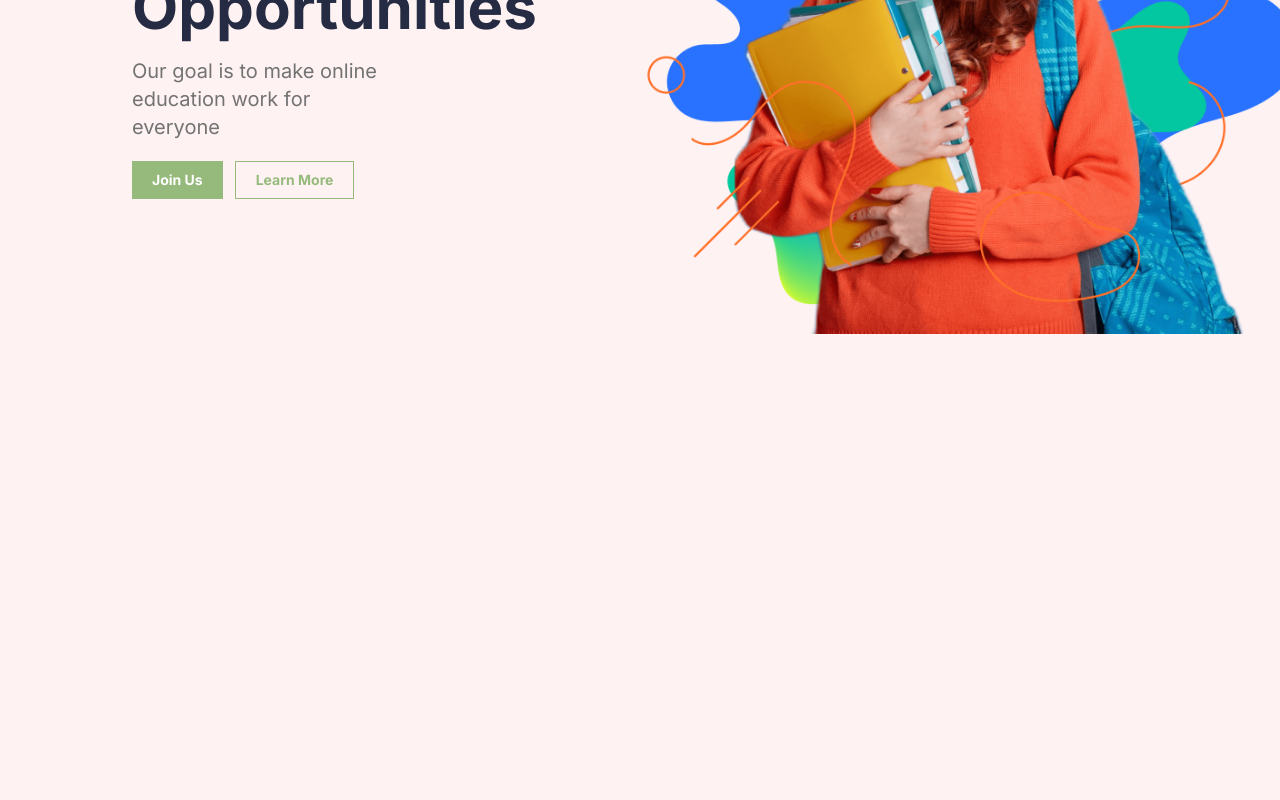
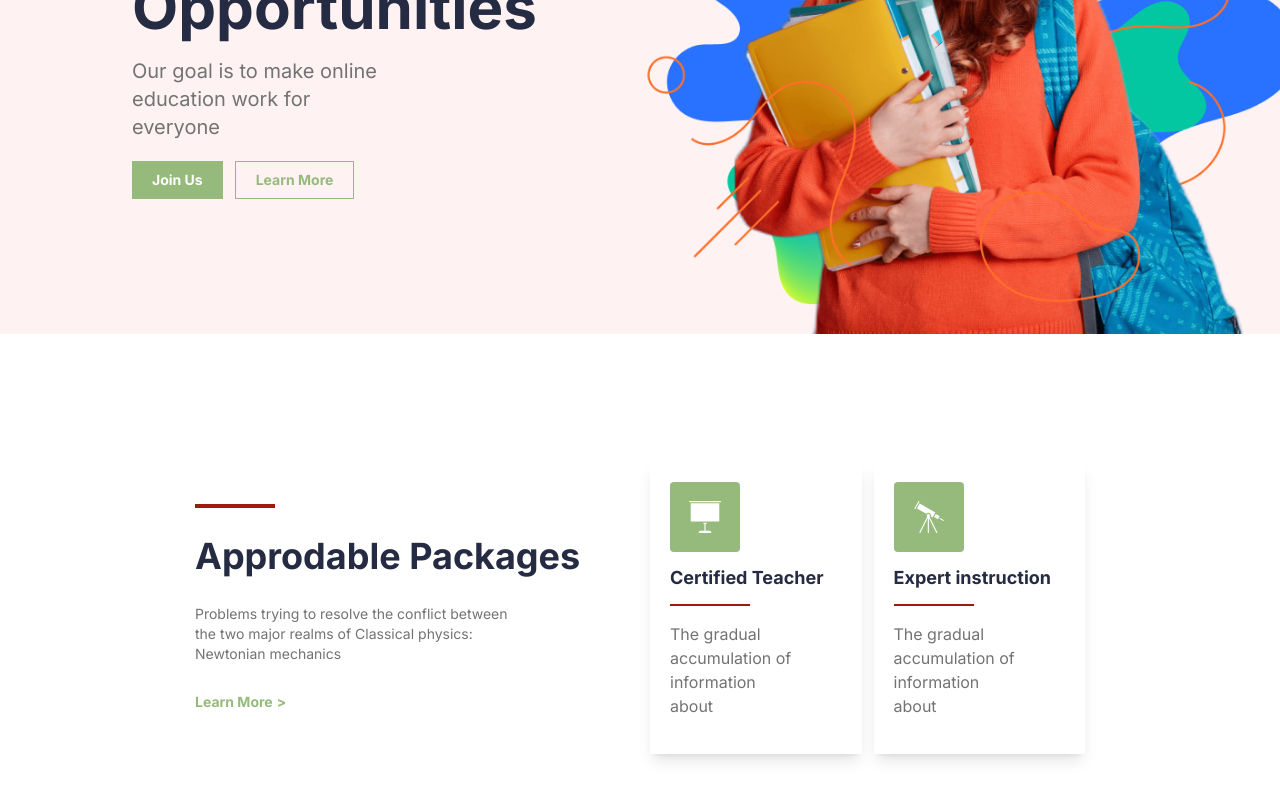
Before and after one commit to arifulsajib/yy-ventures-task, a Next.js app: page / in a window 1280 px wide. Shown: the part 378-1178 px from the top of the page. Before the commit the page ends 800 px from the top, so only its background shows below. Built offline with nearby package versions, Linux system fonts and the light colour scheme.

Commit message:
features section done

```diff
--- a/app/components/Banner.tsx
+++ b/app/components/Banner.tsx
@@ -7,10 +7,10 @@ const Banner = () => {
       <div className="grid grid-cols-1 lg:grid-cols-2 items-center">
         <div className="ps-0 text-center lg:text-start lg:ps-[132px] order-2 lg:order-1">
           <p className="text-lg text-lightgreen-color mb-7 font-bold">Welcome</p>
-          <h1 className="text-6xl text-deepblue-color font-bold">Best Learning </h1>
-          <h1 className="text-6xl text-deepblue-color font-bold my-3 mb-5">Opportunities</h1>
+          <h1 className="text-4xl lg:text-6xl text-deepblue-color font-bold">Best Learning </h1>
+          <h1 className="text-4xl lg:text-6xl text-deepblue-color font-bold my-3 mb-5">Opportunities</h1>
           <p className="text-xl mb-5 lg:w-2/4 text-lightgrey-color">Our goal is to make online education work for everyone</p>
-          <div className="flex">
+          <div className="flex justify-center lg:justify-start">
             <button className="bg-lightgreen-color text-sm font-bold text-white py-2 px-5">Join Us</button>
             <button className="border border-lightgreen-color text-sm font-bold text-lightgreen-color py-2 px-5 ms-3 hover:bg-lightgreen-color hover:text-white">Learn More</button>
           </div>
--- /dev/null
+++ b/app/components/Features.tsx
@@ -0,0 +1,45 @@
+import styles from "../styles/features.module.css";
+import svg1 from "../../public/012-blackboards.svg";
+import svg2 from "../../public/013-telescope-1.svg";
+import Image from "next/image";
+
+const Features = () => {
+  return (
+    <section className="bg-white px-8 lg:px-[195px] py-12 lg:py-32">
+      <div className="grid grid-cols-1 lg:grid-cols-2 items-center gap-5">
+        {/* left half */}
+        <div>
+          <div className="w-20 h-1 bg-maroon-color"></div>
+          <h1 className="my-7 text-3xl lg:text-4xl font-bold text-deepblue-color">Approdable Packages</h1>
+          <p className="text-lightgrey-color text-sm w-3/4">Problems trying to resolve the conflict between the two major realms of Classical physics: </p>
+          <p className="text-lightgrey-color text-sm mb-7">Newtonian mechanics</p>
+          <div className={`text-sm font-bold text-lightgreen-color flex items-center ${styles.arrowBtn}`}>
+            <p>Learn More</p>
+            <p className={`ms-1 ${styles.arrow}`}>&gt;</p>
+          </div>
+        </div>
+        {/* right half */}
+        <div className="grid grid-cols-2 gap-3">
+          <div className="shadow-lg p-5">
+            <div className="w-[70px] h-[70px] bg-lightgreen-color flex items-center justify-center rounded">
+              <Image src={svg1} alt="svg1" width={32} height={32} />
+            </div>
+            <h5 className="text-lg font-bold text-deepblue-color my-3">Certified Teacher</h5>
+            <div className="w-20 h-0.5 bg-maroon-color"></div>
+            <p className="w-3/4 text-lightgrey-color my-4">The gradual accumulation of information about </p>
+          </div>
+          <div className="shadow-lg p-5">
+            <div className="w-[70px] h-[70px] bg-lightgreen-color flex items-center justify-center rounded">
+              <Image src={svg2} alt="svg2" width={32} height={32} />
+            </div>
+            <h5 className="text-lg font-bold text-deepblue-color my-3">Expert instruction</h5>
+            <div className="w-20 h-0.5 bg-maroon-color"></div>
+            <p className="w-3/4 text-lightgrey-color my-4">The gradual accumulation of information about </p>
+          </div>
+        </div>
+      </div>
+    </section>
+  );
+};
+
+export default Features;
--- a/app/page.tsx
+++ b/app/page.tsx
@@ -1,4 +1,5 @@
 import Banner from "./components/Banner";
+import Features from "./components/Features";
 import Navigation from "./components/Navigation";
 
 export default function Home() {
@@ -6,6 +7,7 @@ export default function Home() {
     <main>
       <Navigation />
       <Banner />
+      <Features />
     </main>
   );
 }
--- /dev/null
+++ b/app/styles/features.module.css
@@ -0,0 +1,6 @@
+.arrow {
+  transition: transform 0.3s ease;
+}
+.arrowBtn:hover .arrow {
+  transform: translateX(5px);
+}
```
